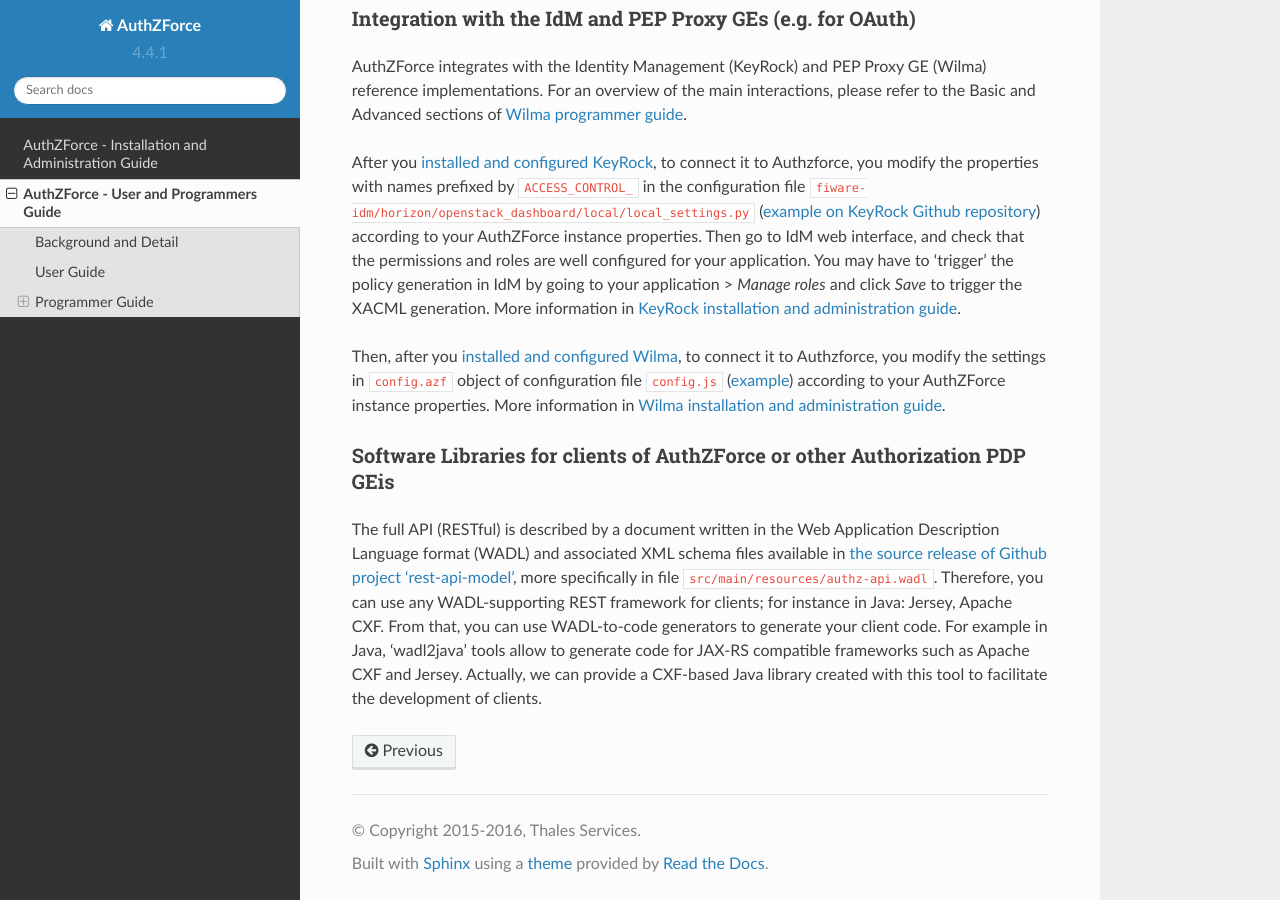
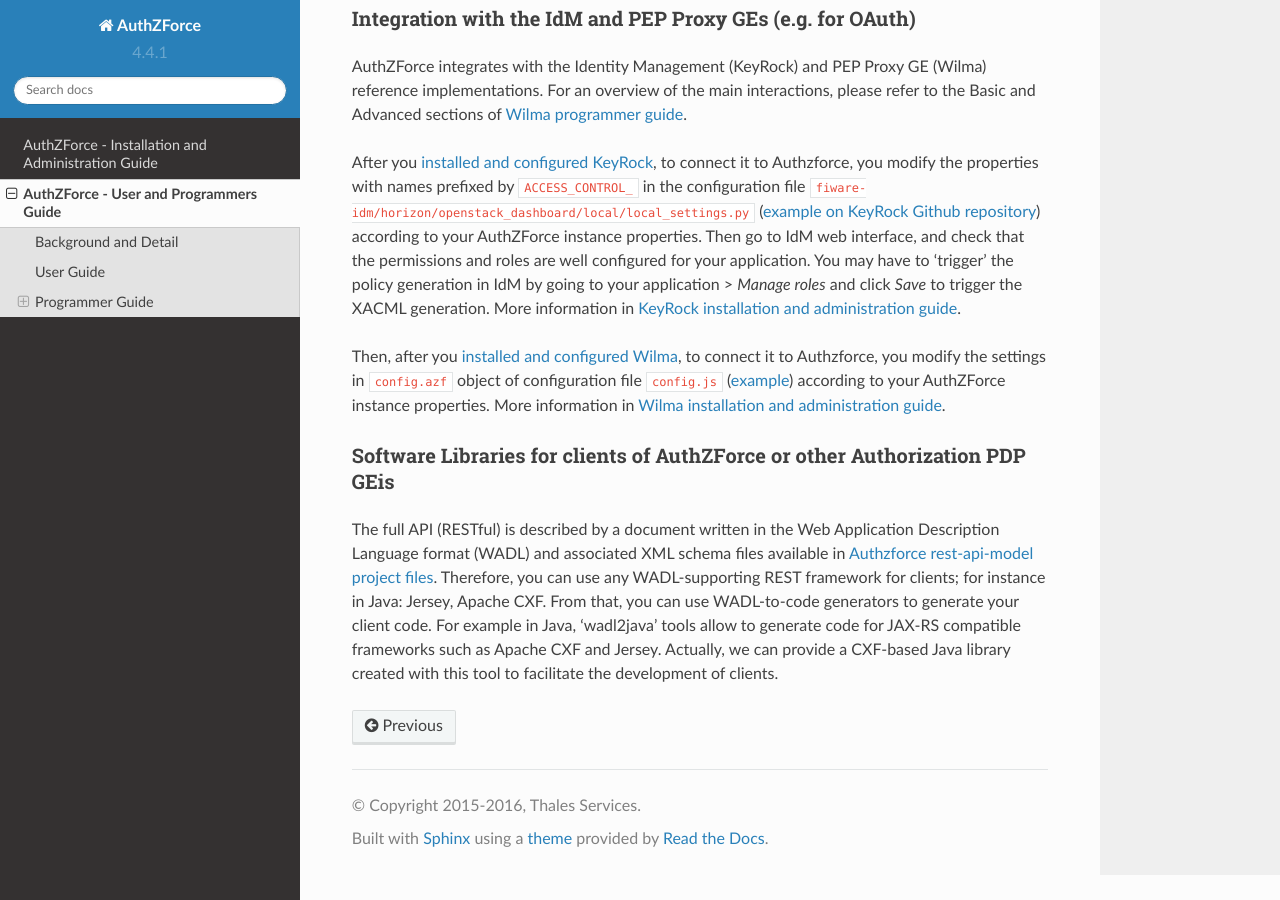
Before and after one commit to authzforce/fiware, a Sphinx documentation site: the page built from doc/UserAndProgrammersGuide.rst, in a window 1280 px wide and 900 px high, scrolled down 16514 px. Built offline with Sphinx 7.4.7 and the Read the Docs theme 2.0.0, drawn with Linux system fonts in a browser that asks for light colours; formulas are drawn with MathJax 3.

Commit message:
Fix last section

```diff
--- a/doc/UserAndProgrammersGuide.rst
+++ b/doc/UserAndProgrammersGuide.rst
@@ -835,8 +835,7 @@
 ----------------------------------------------------------------------------
 The full API (RESTful) is described by a document written in the Web Application Description Language format (WADL) and
 associated XML schema files available in
-`the source release of Github project 'rest-api-model' <https://github.com/authzforce/rest-api-model/tree/release-4.3.0>`_,
-more specifically in file ``src/main/resources/authz-api.wadl``. Therefore, you can use any WADL-supporting REST
+`Authzforce rest-api-model project files <https://github.com/authzforce/rest-api-model/tree/release-4.3.0/src/main/resources>`_. Therefore, you can use any WADL-supporting REST
 framework for clients; for instance in Java: Jersey, Apache CXF. From that, you can use WADL-to-code generators to
 generate your client code. For example in Java, 'wadl2java' tools allow to generate code for JAX-RS compatible
 frameworks such as Apache CXF and Jersey. Actually, we can provide a CXF-based Java library created with this tool to
```
